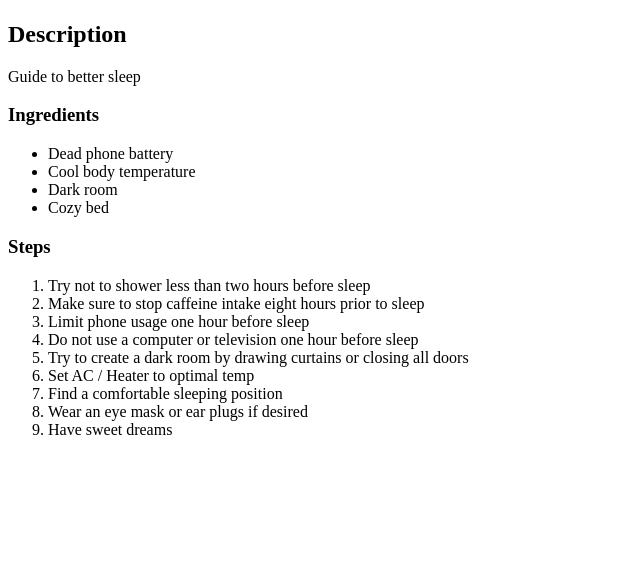
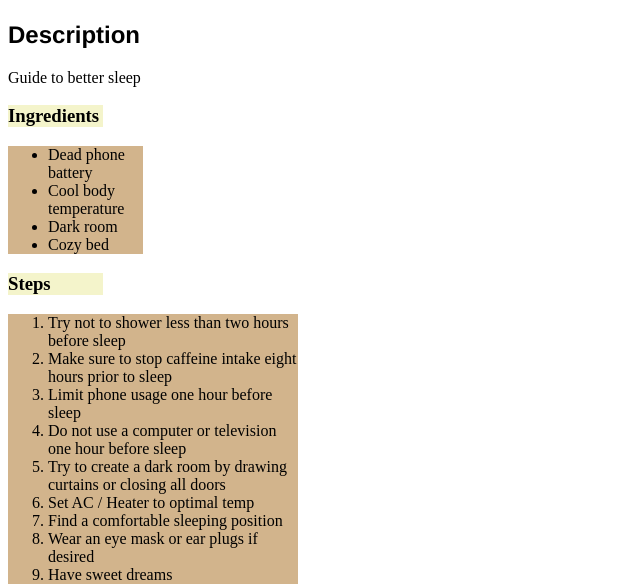
Before and after one commit to leightonnnnn/odin-recipes, a plain HTML site: page recipes/sleep.html in a window 1280 px wide. Shown: the part 383-970 px from the top of the page, without its empty margins (0-640 px from the left). Before the commit the page ends 838 px from the top, so only its background shows below. Drawn offline with Linux system fonts and the light colour scheme.

Commit message:
Add background color to yams page

```diff
--- a/recipes/sleep.html
+++ b/recipes/sleep.html
@@ -12,15 +12,15 @@
     <img src="https://www.loveyourdog.com/wp-content/uploads/2021/09/Great-Dane-Prices-900x500.jpg.webp" alt="Great Dane sleeping">
     <h2>Description</h2>
     <p>Guide to better sleep</p>
-    <h3>Ingredients</h3>
-    <ul>
+    <h3 class="ingredients">Ingredients</h3>
+    <ul class="ingredient-list">
         <li>Dead phone battery</li>
         <li>Cool body temperature</li>
         <li>Dark room</li>
         <li>Cozy bed</li>
     </ul>
-    <h3>Steps</h3>
-    <ol>
+    <h3 class="steps">Steps</h3>
+    <ol class="steps-list">
         <li>Try not to shower less than two hours before sleep</li>
         <li>Make sure to stop caffeine intake eight hours prior to sleep</li>
         <li>Limit phone usage one hour before sleep</li>
--- a/recipes/style.css
+++ b/recipes/style.css
@@ -0,0 +1,27 @@
+#yams-pic {
+    height: 5px;
+}
+
+h1 {
+    font-weight: bold;
+}
+
+h2 {
+    font-family: Helvetica;
+}
+
+h3 {
+    font-family: serif;
+    background-color: rgb(244, 244, 203);
+    width: 95px;
+}
+
+ul {
+    background-color: tan;
+    width: 95px;
+}
+
+ol {
+    background-color: tan;
+    width: 250px;
+}
```
Also changed, not shown: recipes/sandwich.html (+1 -0 lines).
